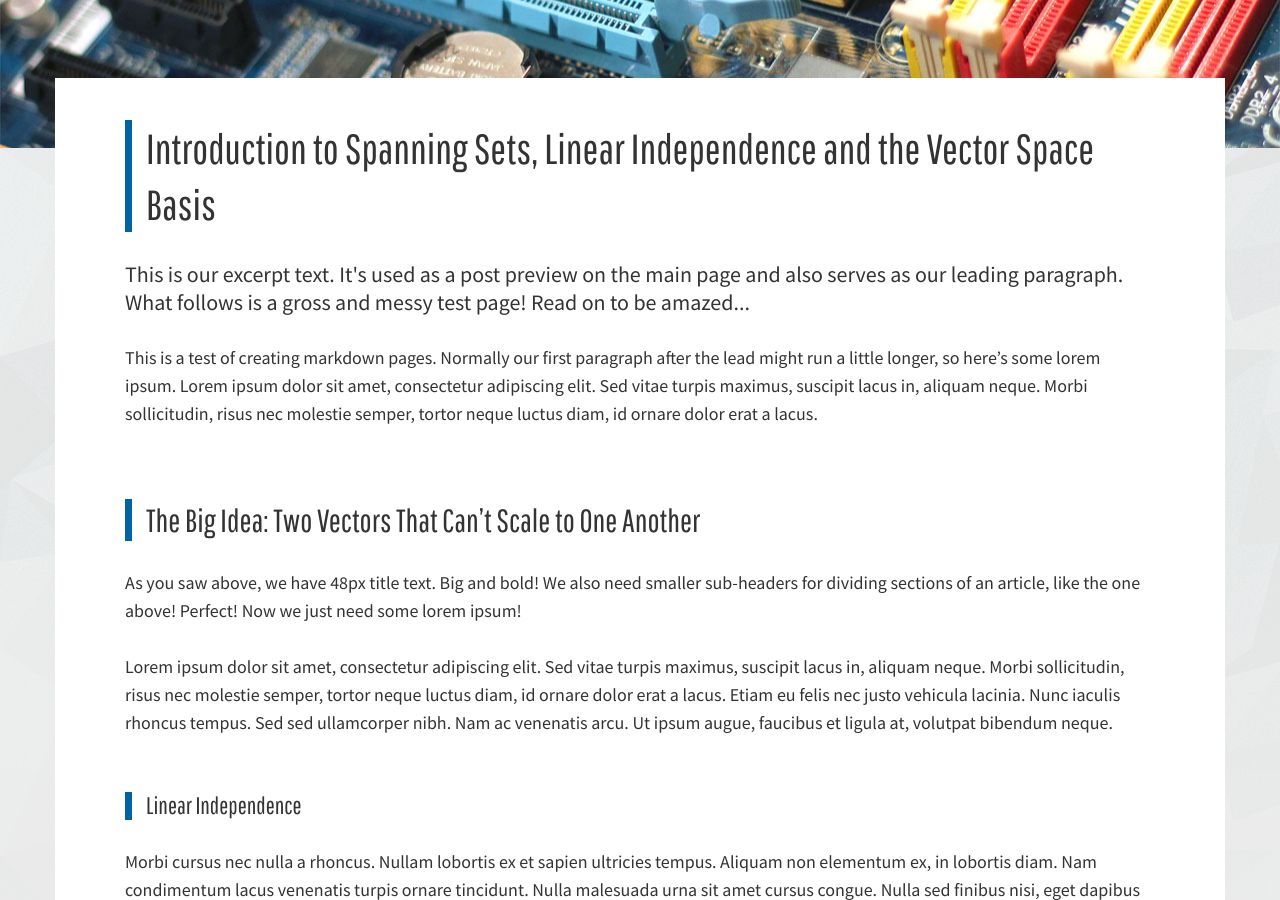
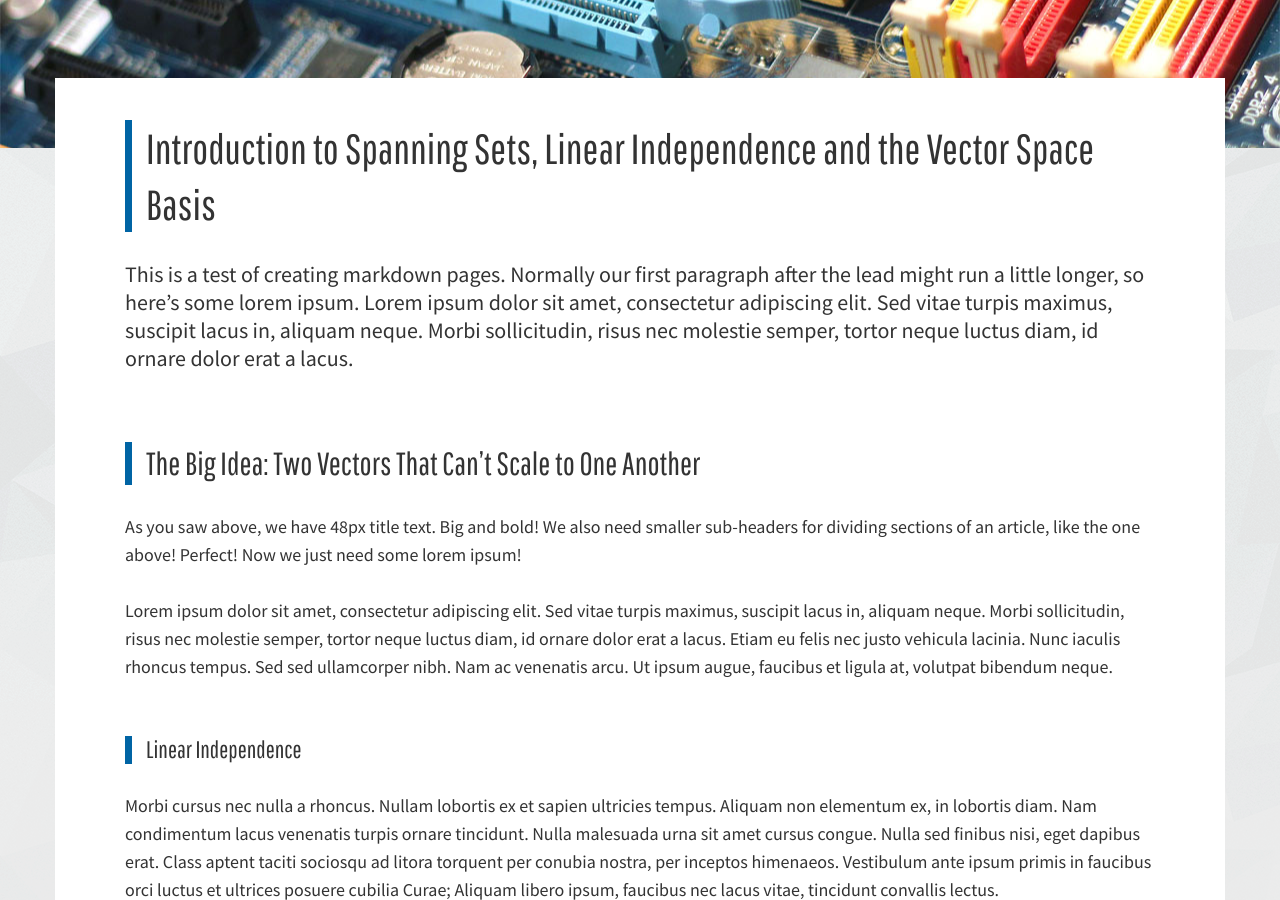
Before and after one commit to aarondgordon/aarondgordon.github.io, a Jekyll site: the page built from _posts/2016-8-24-test-post.md, in a window 1280 px wide and 900 px high, scrolled down 426 px. Built offline with Jekyll 4.4.1, drawn with Linux system fonts in a browser that asks for light colours; nearby versions of some CDN libraries; formulas are drawn with MathJax 3.

Commit message:
Handling excerpt in post layout

```diff
--- a/_layouts/post.html
+++ b/_layouts/post.html
@@ -5,7 +5,7 @@ layout: default
 <div class="container-content-wrapper">
   <div class="container container-content">
     <h1>{{ page.title }}</h1>
-    <p class="lead">This is our excerpt text.  It's used as a post preview on the main page and also serves as our leading paragraph.  What follows is a gross and messy test page!  Read on to be amazed...</p>
-    {{ content }}
+    <p class="lead">{{ page.excerpt | remove:'<p>' | remove:'</p>' }}</p>
+    {{ content | remove_first:page.excerpt }}
   </div>
 </div>
```
